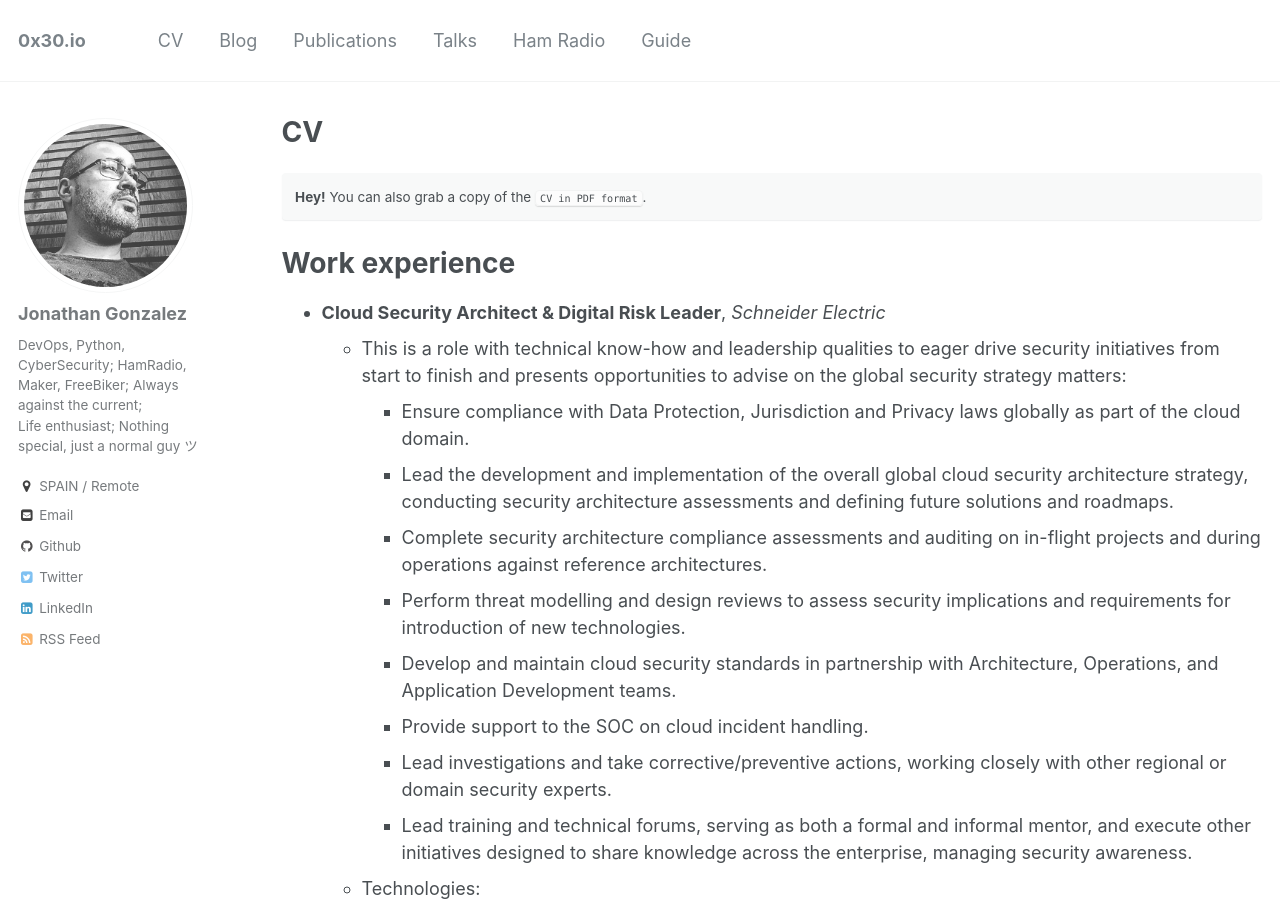
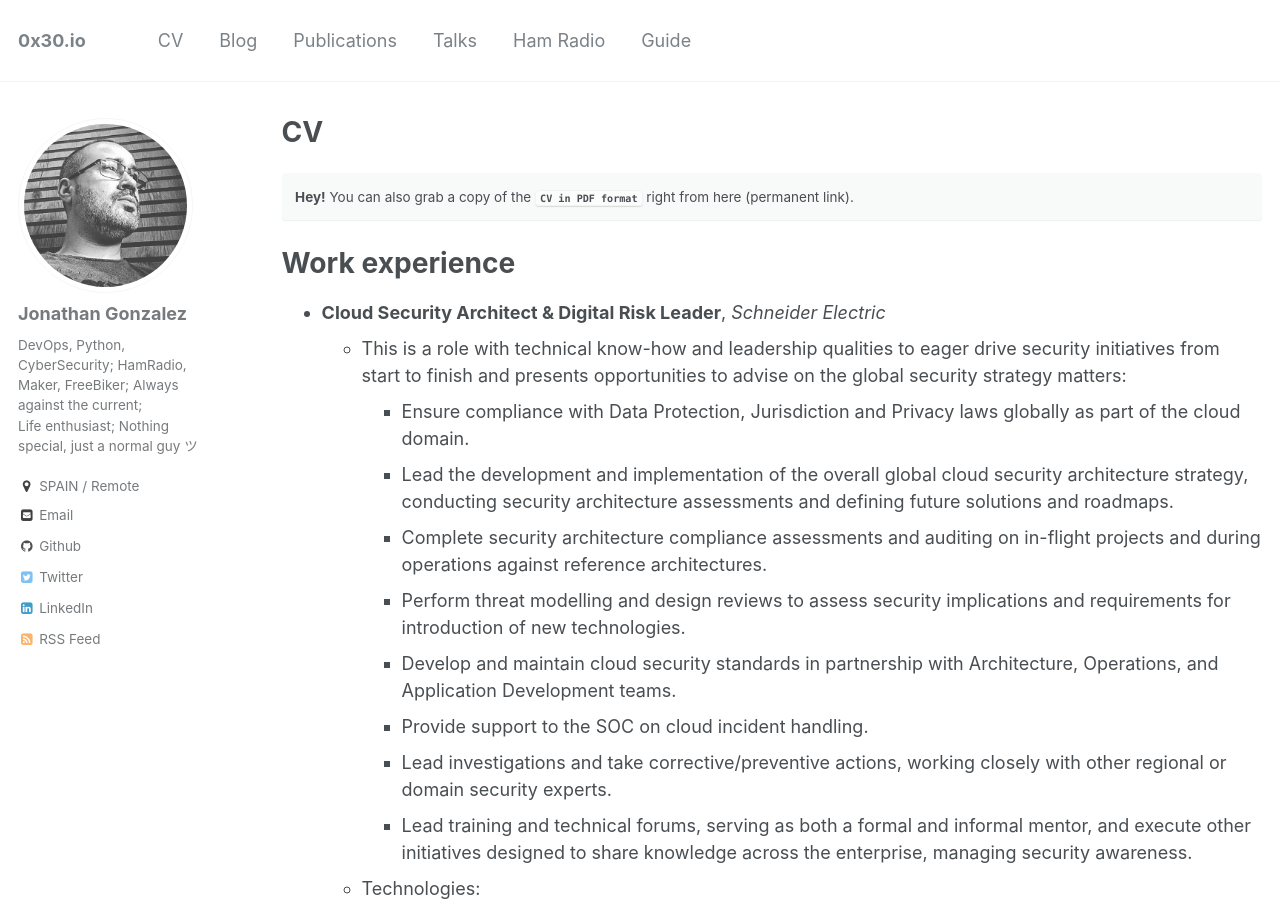
Before and after one commit to ea1het/0x30.io, a Jekyll site: the page built from _pages/cv.md, in a window 1280 px wide and 900 px high. Built offline with Jekyll 4.4.1, drawn with Linux system fonts in a browser that asks for light colours.

Commit message:
modification on the cv’s permanent link

```diff
--- a/_pages/cv.md
+++ b/_pages/cv.md
@@ -10,7 +10,7 @@ redirect_from:
 
 {% include base_path %}
 
-**Hey!** You can also grab a copy of the [`CV in PDF format`](https://0x30.io/files/cvJGF0x30.pdf).
+**Hey!** You can also grab a copy of the **[`CV in PDF format`](https://0x30.io/files/cvJGF0x30.pdf)** right from here (permanent link).
 {: .notice}
 
 Work experience
```
